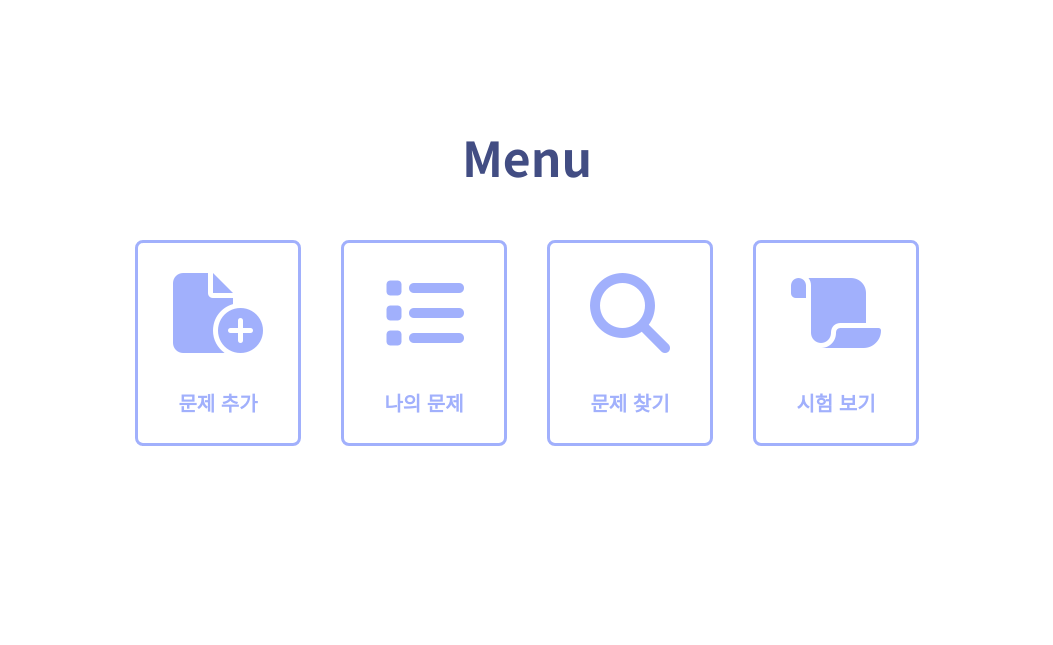
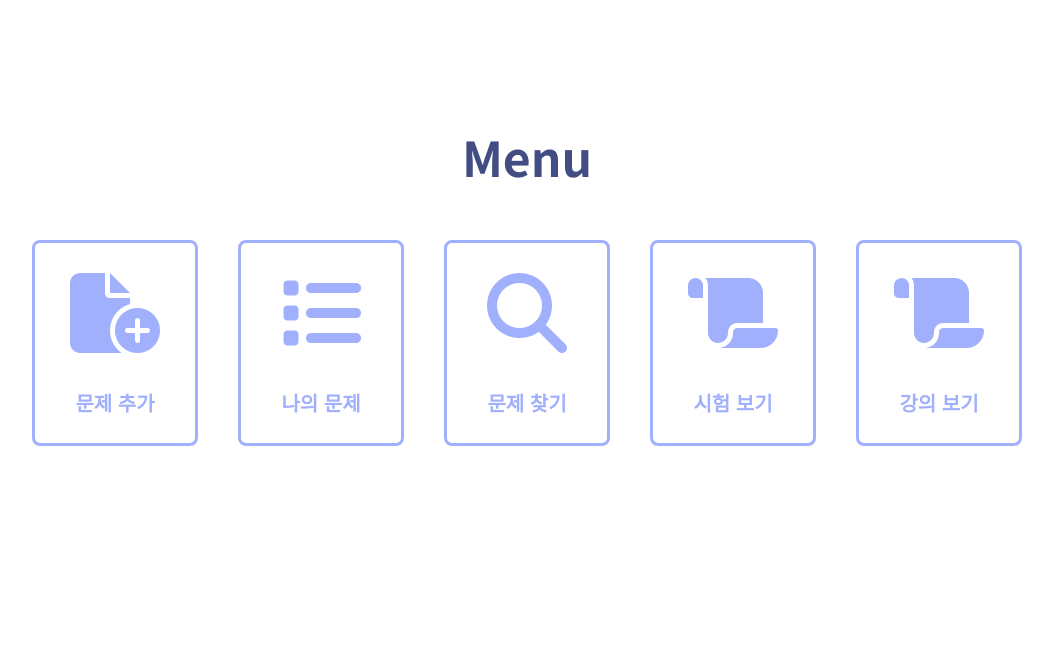
Before and after one commit to Nouh-PROJECT/Nouh, a Flask app: page / in a window 1280 px wide. Shown: the part 901-1546 px from the top of the page, without its empty margins (113-1166 px from the left). Run offline with Flask 3, Linux system fonts and the light colour scheme; the visitor is signed in with stand-in values (Sample User, id 1); data that the repository does not hold is empty; some libraries are stand-ins or nearby versions.

Commit message:
메뉴 추가

```diff
--- a/flask/app/templates/index.html
+++ b/flask/app/templates/index.html
@@ -237,6 +237,11 @@
                     <p class="menu">시험 보기</p>
                 </a>
 
+                <a class="card" href="{{ url_for('lecture.lectureList') }}">
+                    <div class="icon"><i class="fa-solid fa-scroll"></i></div>
+                    <p class="menu">강의 보기</p>
+                </a>
+
             </div>
         </div>
     </section>
```
